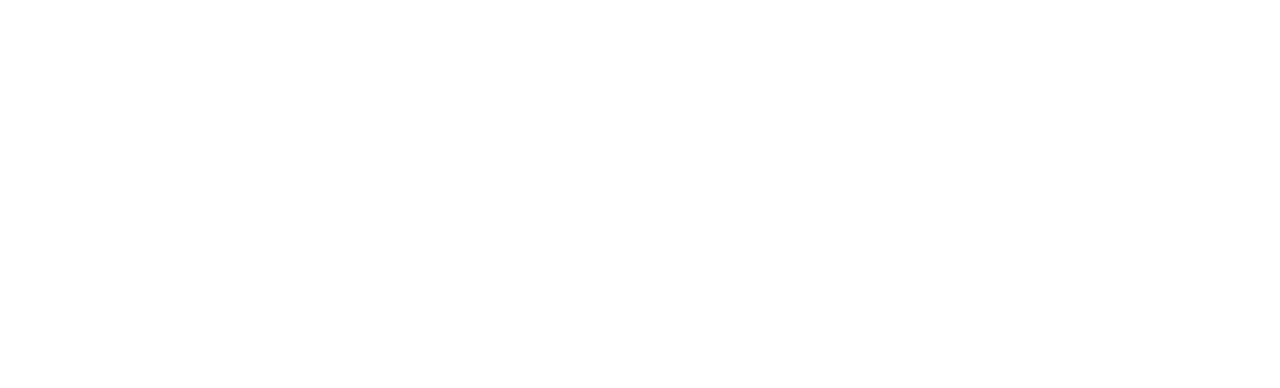
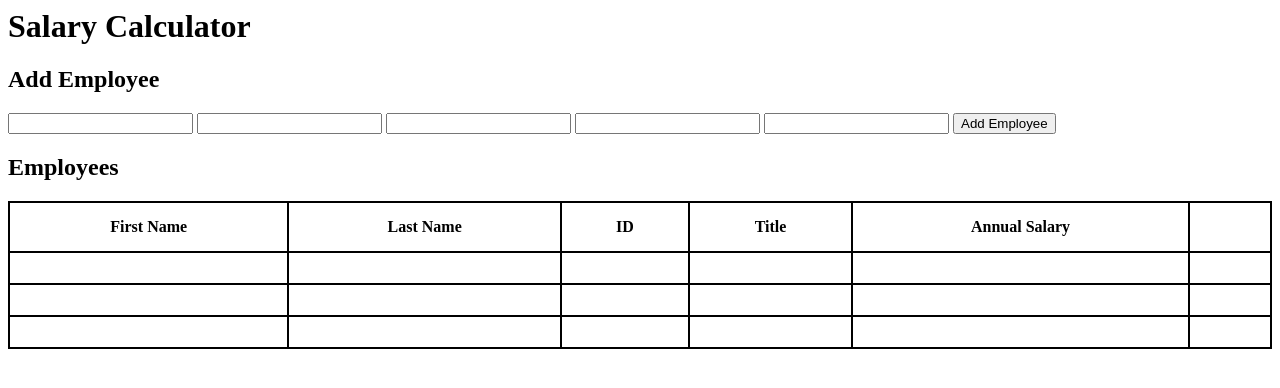
Before and after one commit to Kfcullinan/git-github.com-Kfcullinan--weekend-jquery-salary-calculator-, a plain HTML site: page index.html in a window 1280 px wide. Drawn offline with Linux system fonts and the light colour scheme.

Commit message:
added employee fields and built table in html

```diff
--- a/index.html
+++ b/index.html
@@ -16,6 +16,82 @@
     <title>Document</title>
 </head>
 <body>
+    <header>
+        <h1>Salary Calculator</h1>
+    </header>
 
+        <div>
+            <h2>Add Employee</h2>
+            <div id="content">
+                <div id="input-fields">
+            <input type="text" id="firstNameInput">
+
+            <input type="text" id="lastNameinput">
+
+            <input type="text" id="idInput">
+
+            <input type="text" id="titleInput">
+
+            <input type="text" id="annualSalaryInput">
+
+            <button id="addEmployee">Add Employee</button>
+    </div>
+
+    <div>
+        <h2>Employees</h2>
+        <table>
+            <style>
+                table{
+                    border-collapse: collapse;
+                    width: 100%;
+                }
+            th,td{
+                border: 2px solid black;
+                padding: 15px;
+            }
+
+            </style>
+            <tr>
+                <th>First Name</th>
+                <th>Last Name</th>
+                <th>ID</th>
+                <th>Title</th>
+                <th>Annual Salary</th>
+                <th></th>
+            </tr>
+
+            <tr>
+                <td></td>
+                <td></td>
+                <td></td>
+                <td></td>
+                <td></td>
+                <td></td>
+            </tr>
+
+            <tr>
+                <td></td>
+                <td></td>
+                <td></td>
+                <td></td>
+                <td></td>
+                <td></td>
+            </tr>
+
+            <tr>
+                <td></td>
+                <td></td>
+                <td></td>
+                <td></td>
+                <td></td>
+                <td></td>
+            </tr>
+
+
+        </table>
+    </div>
+
+
+    </div>
 </body>
 </html>
```
